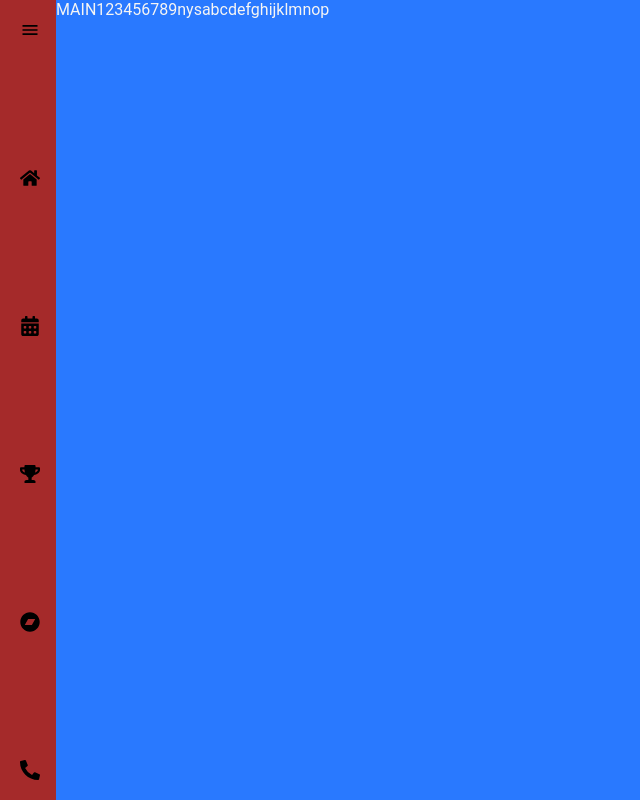
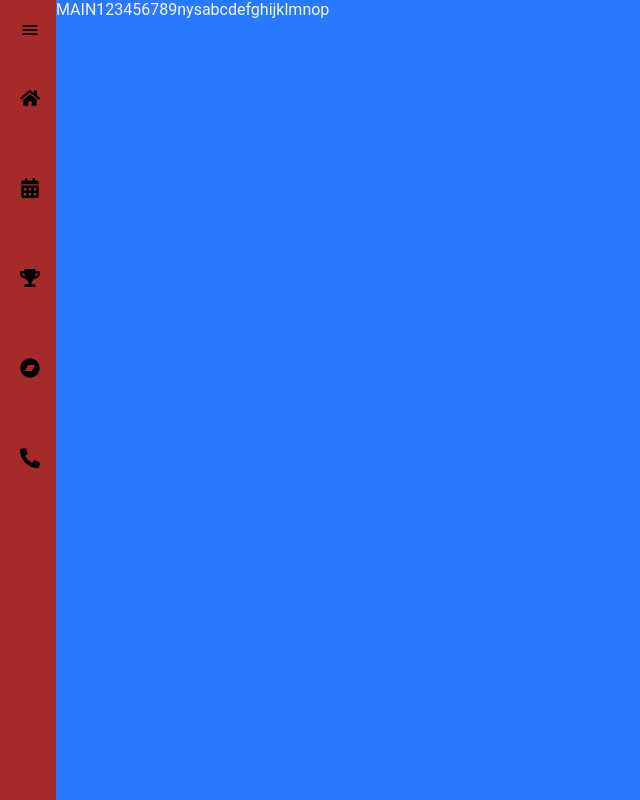
Before and after one commit to NevilleAntony98/Excel-2020, a React (Create React App) app: page /#/ in a window 1280 px wide. Shown: the whole page, without its empty margins (0-640 px from the left). Built offline with nearby package versions, Linux system fonts and the light colour scheme.

Commit message:
show icons only till the middle

```diff
--- a/src/components/Navbar/SmallSidebar.css
+++ b/src/components/Navbar/SmallSidebar.css
@@ -1,8 +1,19 @@
-.smallSidebar-container {
+.smallSidebarContainer {
   display: flex;
   flex-direction: column;
-  justify-content: space-between;
   width: 16px;
   padding: 20px;
   background-color: brown;
 }
+.smallSidebarIcon {
+  height: 20px;
+  width: 20px;
+  cursor: pointer;
+}
+.smallSidebarInnerContainer {
+  display: flex;
+  flex-direction: column;
+  padding-top: 48px;
+  height: 50%;
+  justify-content: space-between;
+}
--- a/src/components/Navbar/SmallSidebar.js
+++ b/src/components/Navbar/SmallSidebar.js
@@ -11,19 +11,24 @@ import events from "../../assets/svg/events.svg";
 
 const SmallSidebar = ({ setIsSidebarOpen }) => {
   return (
-    <div className="smallSidebar-container">
+    <div className="smallSidebarContainer">
       <img
-        alt=""
+        alt="expand menu"
         src={hamburgerMenu}
         onClick={() => setIsSidebarOpen(true)}
-        height="20px"
-        width="20px"
+        className="smallSidebarIcon"
       />
-      <img alt="home" src={home} height="20px" width="20px" />
-      <img alt="schedule" src={schedule} height="20px" width="20px" />
-      <img alt="competitions" src={competitions} height="20px" width="20px" />
-      <img alt="events" src={events} height="20px" width="20px" />
-      <img alt="contacts" src={contacts} height="20px" width="20px" />
+      <div className="smallSidebarInnerContainer">
+        <img alt="home" src={home} className="smallSidebarIcon" />
+        <img alt="schedule" src={schedule} className="smallSidebarIcon" />
+        <img
+          alt="competitions"
+          src={competitions}
+          className="smallSidebarIcon"
+        />
+        <img alt="events" src={events} className="smallSidebarIcon" />
+        <img alt="contacts" src={contacts} className="smallSidebarIcon" />
+      </div>
     </div>
   );
 };
```
